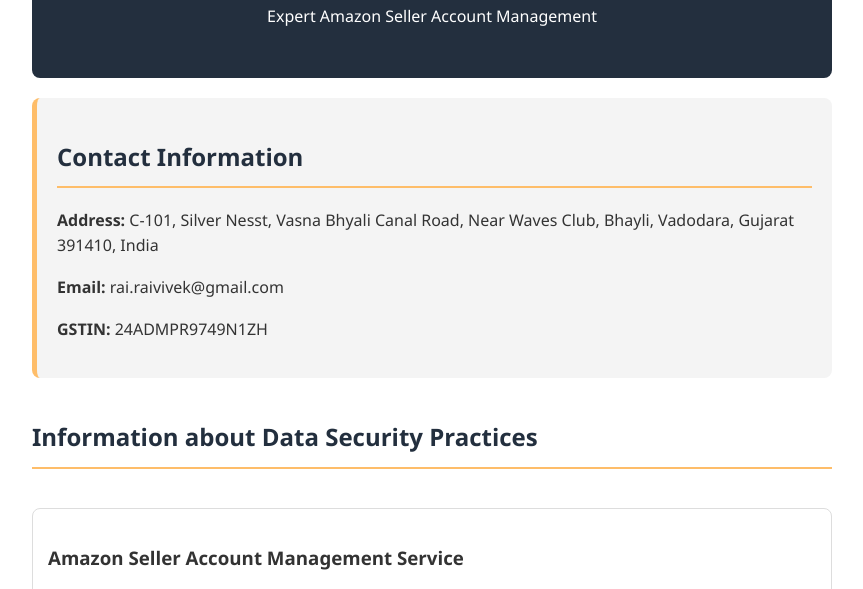
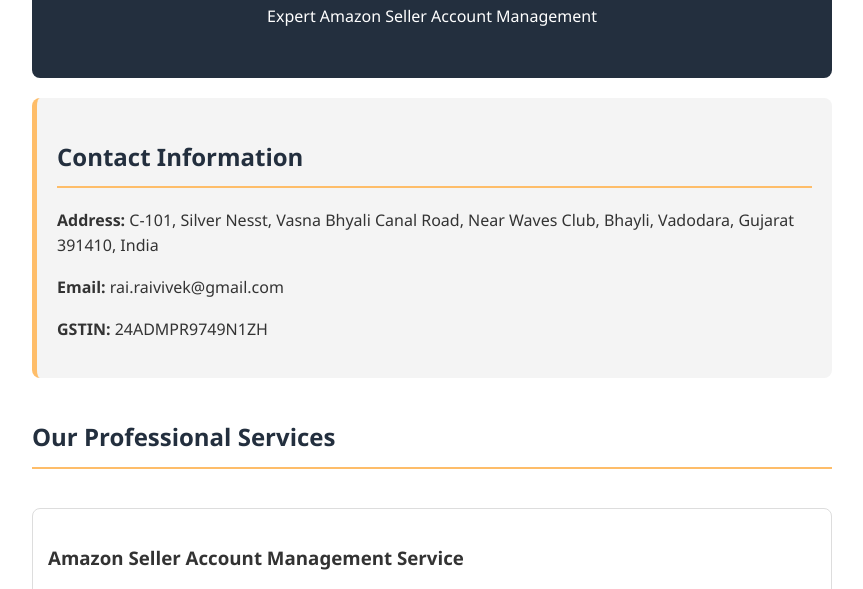
Before and after one commit to Vivek-Rai11/Vivek-Rai11.github.io, a plain HTML site: page index.html in a window 1280 px wide. Shown: the part 142-731 px from the top of the page, without its empty margins (208-1071 px from the left). Drawn offline with Linux system fonts and the light colour scheme.

Commit message:
Update index.html

```diff
--- a/index.html
+++ b/index.html
@@ -67,15 +67,12 @@
     </style>
 
 <section class="services">
-    <h2>Information about Data Security Practices</h2>
+    <h2>Our Professional Services</h2>
 
     <div class="service-card">
   <h3>Amazon Seller Account Management Service </h3>
   <p>We provide comprehensive end-to-end management to ensure your business stays compliant and profitable. This includes inventory forecasting, listing optimization, and specialized Account Health Management to resolve policy violations and related issues. We handle the technical complexities so you can focus on sourcing and growth.</p>
-  <!--
-  <h4 style="margin-top: 15px; color: #232f3e;">Order Management & PII Compliance</h4>
-  <p>We help you streamline post-purchase operations, reduce late-shipment defects, and manage return exceptions smoothly. All operational workflows strictly adhere to marketplace data governance policies to protect buyer privacy:</p>
-     -->
+
   <ul>
       <li><strong>Creating and Managing Listings:</strong> Creating and managing listings which are compliant with Amazon's policies</li>
     <li><strong>Workflow & SLA Oversight:</strong> Monitoring fulfillment processes to prevent bottlenecks and late shipment rate (LSR) penalties.</li>
@@ -99,27 +96,9 @@
         <li><strong>Compliance & Firewall Standards:</strong> Aligning operational workflows with robust cybersecurity frameworks to protect sensitive business assets and brand data.</li>
     </ul>
 </div>
-    <!--
-    <div class="service-card">
-        <h3>Amazon Seller Account Management</h3>
-        <p>We provide comprehensive end-to-end management to ensure your business stays compliant and profitable. This includes inventory forecasting, listing optimization, and specialized Account Health Management to resolve policy violations and related issues. We handle the technical complexities so you can focus on sourcing and growth.</p>
-    </div>
--->
 
-    <!--
-    <div class="service-card">
-  <h3>Amazon Cataloging & Listing Optimization</h3>
-  <p>Accurate, high-quality cataloging is the foundation of search visibility and high conversion rates on Amazon. We ensure your product listings are fully compliant, optimized for Amazon’s search algorithm (A9/A10), and built to turn shoppers into buyers.</p>
-  <ul>
-    <li><strong>Product Listing Creation & Upload:</strong> Complete setup of single and variation listings (parent-child) via inventory flat files or Seller Central, ensuring correct category placement and browse node selection.</li>
-    <li><strong>Amazon Policy Compliant Content:</strong> Amazon policy compliant title and compelling bullet points designed to highlight key features and benefits while maintaining brand voice and policy compliance.</li>
-    <li><strong>Backend Keyword Optimization:</strong> Strategic placement of search terms, subject matter, and attributes to maximize indexation without keyword stuffing.</li>
-    <li><strong>Data & Attribute Structuring:</strong> Comprehensive population of technical attributes, dimensions, and filter fields to enhance discoverability in search filters.</li>
-    <li><strong>A+ Content / EBC:</strong> Engaging layouts and copy showcasing brand storytelling, feature callouts, and comparison charts.</li>
-    <li><strong>Catalog Troubleshooting:</strong> Swift resolution of suppressed listings, listing errors (such as Brand or GTIN/UPC errors), and detail page inconsistencies.</li>
-  </ul>
-</div>
-    -->
+
+
 </section>
 
 <section class="testimonials">
```
